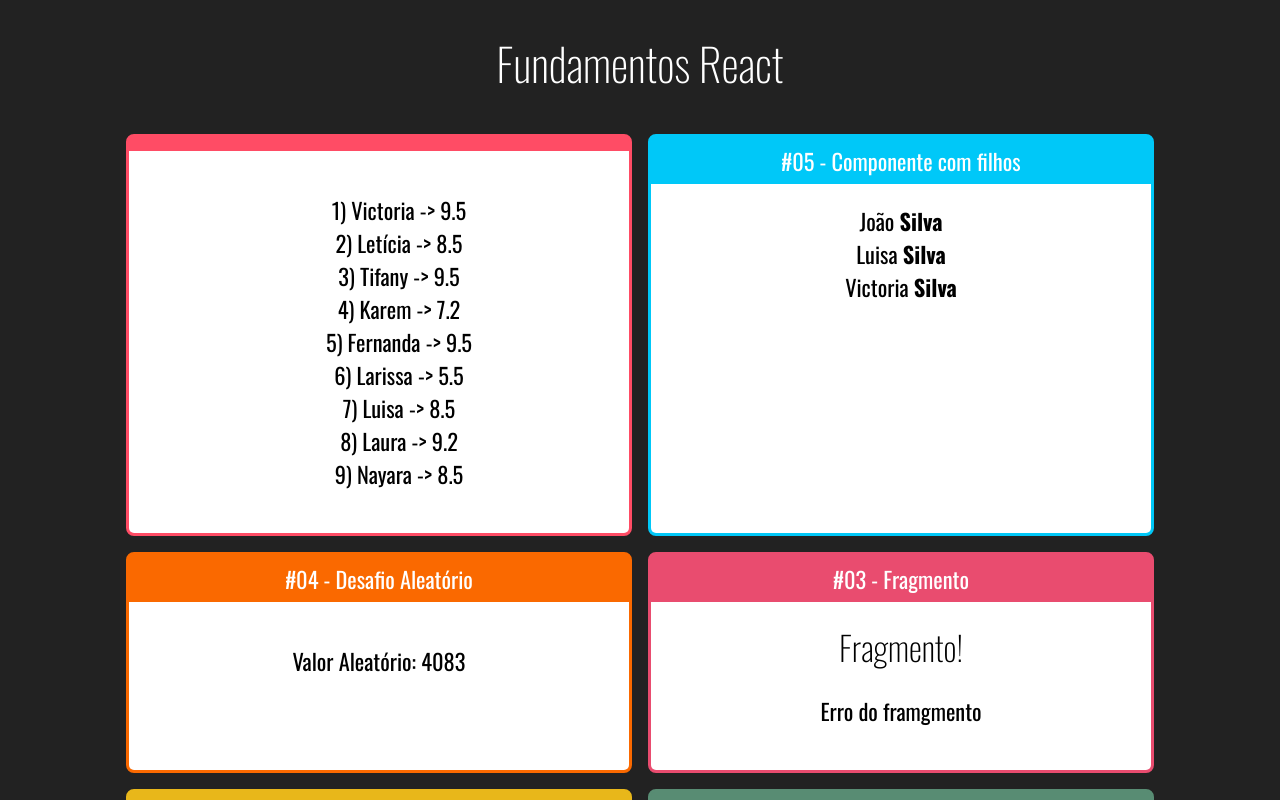
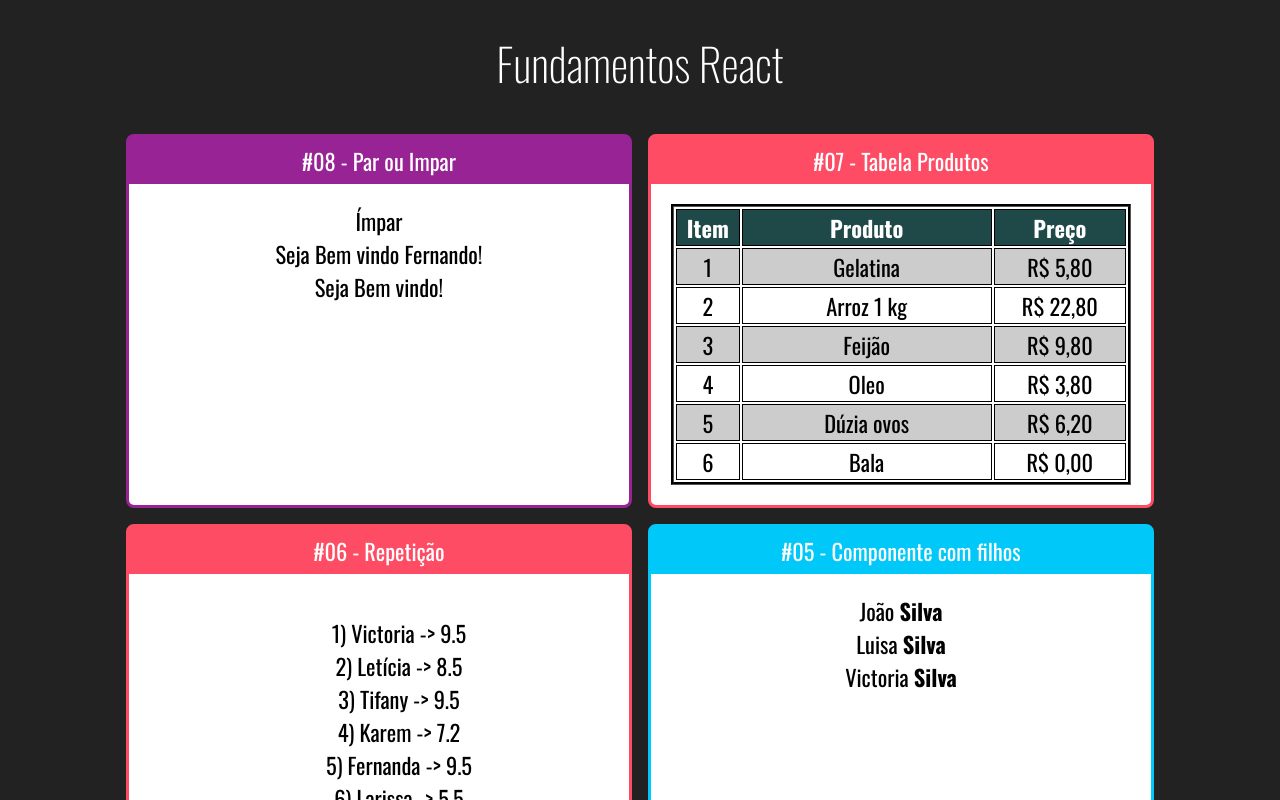
Before and after one commit to caiocesarfl/curso-react, a React (Create React App) app: page / in a window 1280 px wide. Shown: the top 800 px of the page. Built offline with nearby package versions, Linux system fonts and the light colour scheme.

Commit message:
Create two components to training conditionls in React

```diff
--- a/src/App.jsx
+++ b/src/App.jsx
@@ -1,6 +1,10 @@
 import React from "react";
 import "./App.css";
 
+import UsuarioInfo from "./components/condicional/UsuarioInfo";
+import ParOuImpar from "./components/condicional/ParOuImpar";
+import TabelaProdutos from "./components/repeticao/TabelaProdutos"
+import ListaAlunos from "./components/repeticao/ListaAlunos";
 import Familia from "./components/basicos/Familia";
 import FamiliaMembro from "./components/basicos/FamiliaMembro"
 import Primeiro from './components/basicos/Primeiro'
@@ -8,14 +12,23 @@ import ComParametro from './components/basicos/ComParametro';
 import Fragment from './components/basicos/Fragment';
 import Aleatorio from './components/basicos/Aleatorio'
 import Card from "./components/layout/Card";
-import ListaAlunos from "./components/repeticao/ListaAlunos";
+
 
 // eslint-disable-next-line import/no-anonymous-default-export
 export default _ =>
     <div className="App">
         <h1> Fundamentos React </h1>
         <div className="Cards">
-            <Card titlulo="#06 - Repetição" color="#FF4C65">
+            <Card titulo="#08 - Par ou Impar" color="#982395">
+                <ParOuImpar numero={21}></ParOuImpar>
+                <UsuarioInfo usuario={{nome: 'Fernando'}}/>
+                <UsuarioInfo usuario={{sobrenome: 'Lara'}}/>
+            </Card>
+            <Card titulo="#07 - Tabela Produtos" color="#FF4C65">
+                <TabelaProdutos></TabelaProdutos>
+            </Card>
+
+            <Card titulo="#06 - Repetição" color="#FF4C65">
                 <ListaAlunos></ListaAlunos>
             </Card>
 
--- /dev/null
+++ b/src/components/condicional/If.jsx
@@ -0,0 +1,9 @@
+// eslint-disable-next-line import/no-anonymous-default-export
+export default props => {
+    if(props.test) {
+        return props.children;
+    } else {
+        return false;
+    }
+
+}
--- /dev/null
+++ b/src/components/condicional/ParOuImpar.jsx
@@ -0,0 +1,11 @@
+import React from "react";
+
+// eslint-disable-next-line import/no-anonymous-default-export
+export default props => {
+    const isPar = props.numero % 2 === 0
+    return (
+        <div>
+            {isPar ? <span>Par</span> : <span>Ímpar</span>}
+        </div>
+    )
+}
--- /dev/null
+++ b/src/components/condicional/UsuarioInfo.jsx
@@ -0,0 +1,18 @@
+import React from "react";
+import If from './If'
+
+// eslint-disable-next-line import/no-anonymous-default-export
+export default props => {
+    const usuario = props.usuario || {};
+
+    return (
+        <div>
+            <If test={usuario && usuario.nome}>
+                Seja Bem vindo {usuario.nome}!
+            </If>
+            <If test={!usuario || !usuario.nome}>
+                Seja Bem vindo!
+            </If>
+        </div>
+    )
+}
--- a/src/components/repeticao/ListaAlunos.jsx
+++ b/src/components/repeticao/ListaAlunos.jsx
@@ -1,6 +1,6 @@
 import React from 'react';
 import alunos from '../../data/alunos'
-console.log(alunos);
+
 // eslint-disable-next-line import/no-anonymous-default-export
 export default (props) => {
         const listaAlunos = alunos.map(aluno => {
--- /dev/null
+++ b/src/components/repeticao/TabelaProdutos.jsx
@@ -0,0 +1,33 @@
+import React from "react";
+import produtos from '../../data/produtos.js'
+import './layout/TabelaProdutos.css'
+
+// eslint-disable-next-line import/no-anonymous-default-export
+export default (props) => {
+    const tabelaProdutos = produtos.map((produto, index) => {
+        return (
+            <tr key ={produto.id} className = {index % 2 === 0 ? 'Par' : 'Impar'}>
+                <td id="item">{produto.id}</td>
+                <td id="nome">{produto.nome}</td>
+                <td id="valor">R$ {produto.valor ? produto.valor.toFixed(2).replace('.',',') : '0,00' }</td>
+            </tr>
+        )
+    })
+
+    return (
+        <div>
+            <table>
+                <thead>
+                    <tr>
+                        <th>Item</th>
+                        <th>Produto</th>
+                        <th>Preço</th>
+                    </tr>
+                </thead>
+            <tbody>
+                {tabelaProdutos}
+            </tbody>
+            </table>
+        </div>
+    );
+}
--- /dev/null
+++ b/src/components/repeticao/layout/TabelaProdutos.css
@@ -0,0 +1,29 @@
+table {
+    border: 3px groove black;
+    width: 100%;
+}
+
+th {
+background-color: #0f3d3dee;
+color: white;
+}
+
+th, td {
+    border: 1px solid black;
+}
+
+.Par {
+    background-color: #ccc;
+}
+
+#item {
+    width: 60px;
+}
+
+#nome {
+    width: 250px;
+}
+
+#valor {
+    width: 130px;
+}
--- /dev/null
+++ b/src/data/produtos.js
@@ -0,0 +1,9 @@
+// eslint-disable-next-line import/no-anonymous-default-export
+export default [
+    {id :1, nome: 'Gelatina', valor:5.80},
+    {id :2, nome: 'Arroz 1 kg', valor:22.80},
+    {id :3, nome: 'Feijão', valor:9.80},
+    {id :4, nome: 'Oleo', valor:3.80},
+    {id :5, nome: 'Dúzia ovos', valor:6.20},
+    {id :6, nome: 'Bala'}
+]
```
